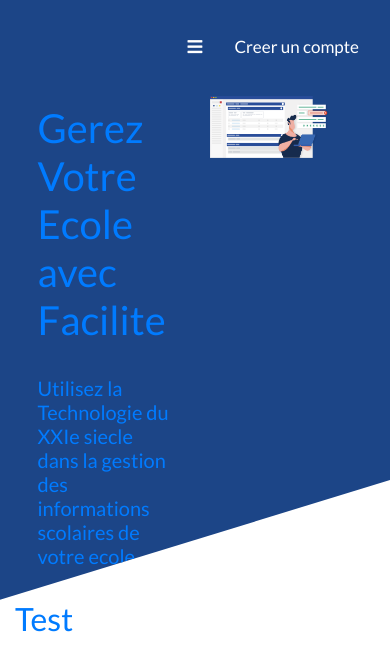
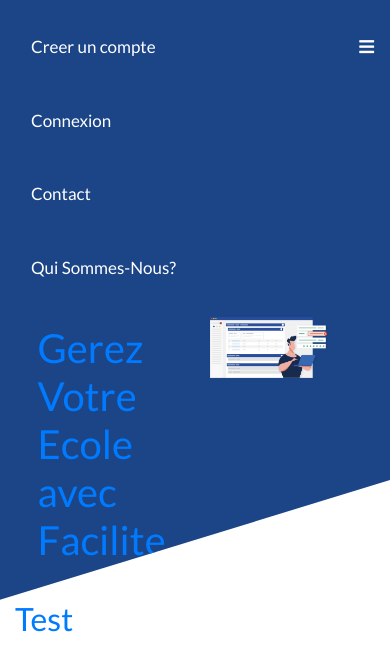
Before and after one commit to Pibaro/sillonschools, a plain HTML site: page index.html in a window 390 px wide. Both pictures are taken after a click on the link 194 px from the left and 46 px from the top of the page. Drawn offline with nearby package versions, Linux system fonts and the light colour scheme.

Commit message:
responsive

```diff
--- a/css/style.css
+++ b/css/style.css
@@ -84,6 +84,18 @@ body {
   .topnav a.icon {
     float: right;
     display: block;
+  }
+
+  topnav.responsive {position: relative;}
+  .topnav.responsive a.icon {
+    position: absolute;
+    right: 0;
+    top: 0;
+  }
+  .topnav.responsive a {
+    float: none;
+    display: block;
+    text-align: left;
   }
 
   .topnav a {
--- a/index.html
+++ b/index.html
@@ -20,7 +20,7 @@
   <body>
     <header class="container-fluid" id="mainHeader">
       <!-- Main Menu -->
-      <div class="topnav">
+      <div class="topnav" id="topnav">
         <a href="#about">Creer un compte</a>
         <a href="#contact">Connexion</a>
         <a href="#news">Contact</a>
--- a/js/scripts.js
+++ b/js/scripts.js
@@ -0,0 +1,8 @@
+function myFunction() {
+  var x = document.getElementById("topnav");
+  if (x.className === "topnav") {
+    x.className += " responsive";
+  } else {
+    x.className = "topnav";
+  }
+}
```
